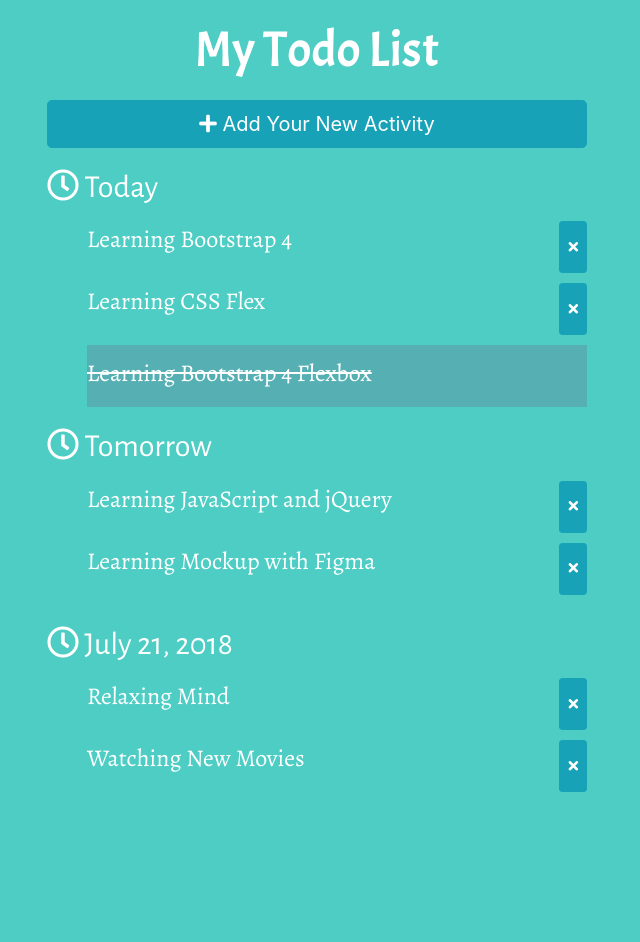
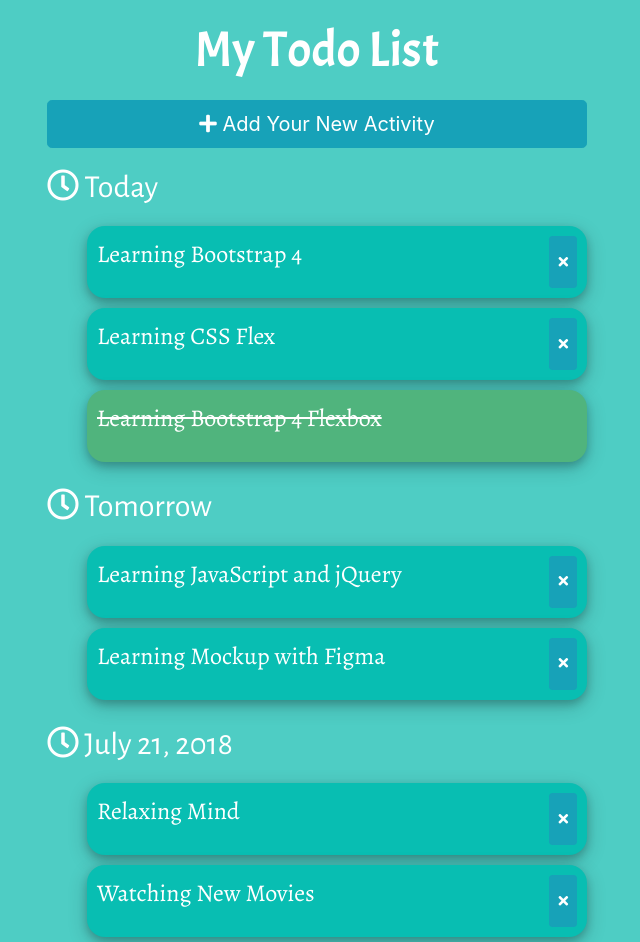
Before and after one commit to mayasopiie/glintstodo, a plain HTML site: page new.html in a window 1280 px wide. Shown: the whole page, without its empty margins (323-963 px from the left). Before the commit the page ends 802 px from the top, so only its background shows below. Drawn offline with nearby package versions, Linux system fonts and the light colour scheme.

Commit message:
Customized CSS of card theme

```diff
--- a/custom.css
+++ b/custom.css
@@ -21,7 +21,7 @@ h1{
     font-size: 2em;
 }
 
-.segment-activity-unchecked{
+/* .segment-activity-unchecked{
     font-family: "Alegreya", serif;
     font-size: 1.5em;
     margin-left: 40px;
@@ -34,13 +34,36 @@ h1{
     background-color:rgba(93, 252, 241, 0.877);
     margin-left: 40px;
     padding-bottom: 10px;
+} */
+
+.segment-activity-unchecked{
+    font-family: "Alegreya", serif;
+    font-size: 1.5em;
+    margin: 5px 0px 5px 40px;
+    background-color: rgb(8, 190, 178);
+    border-radius: 18px;
+    box-shadow: 0 4px 8px 0 rgba(0, 0, 0, 0.2), 0 6px 20px 0 rgba(0, 0, 0, 0.19);
+}
+
+.segment-activity-unchecked:hover{
+    font-family: "Alegreya", serif;
+    font-size: 1.5em;
+    margin: 5px 0px 5px 40px;
+    background-color: rgba(2, 196, 179, 0.877);
+    border-radius: 18px;
+    box-shadow: 0 4px 8px 0 rgba(0, 0, 0, 0.2), 0 6px 20px 0 rgba(0, 0, 0, 0.19);
 }
 
 .segment-activity-checked{
     font-family: "Alegreya", serif;
+    font-size: 1.5em;
     text-decoration: line-through;
-    font-size: 1.5em;
-    background-color: #56b0b3;
-    margin-left: 40px;
-    padding-top: 10px;
+    margin: 5px 0px 5px 40px;
+    background-color: #50b47d;
+    border-radius: 18px;
+    box-shadow: 0 4px 8px 0 rgba(0, 0, 0, 0.2), 0 6px 20px 0 rgba(0, 0, 0, 0.19);
 }
+
+.segment-activity-title{
+    padding: 10px;
+}
```
